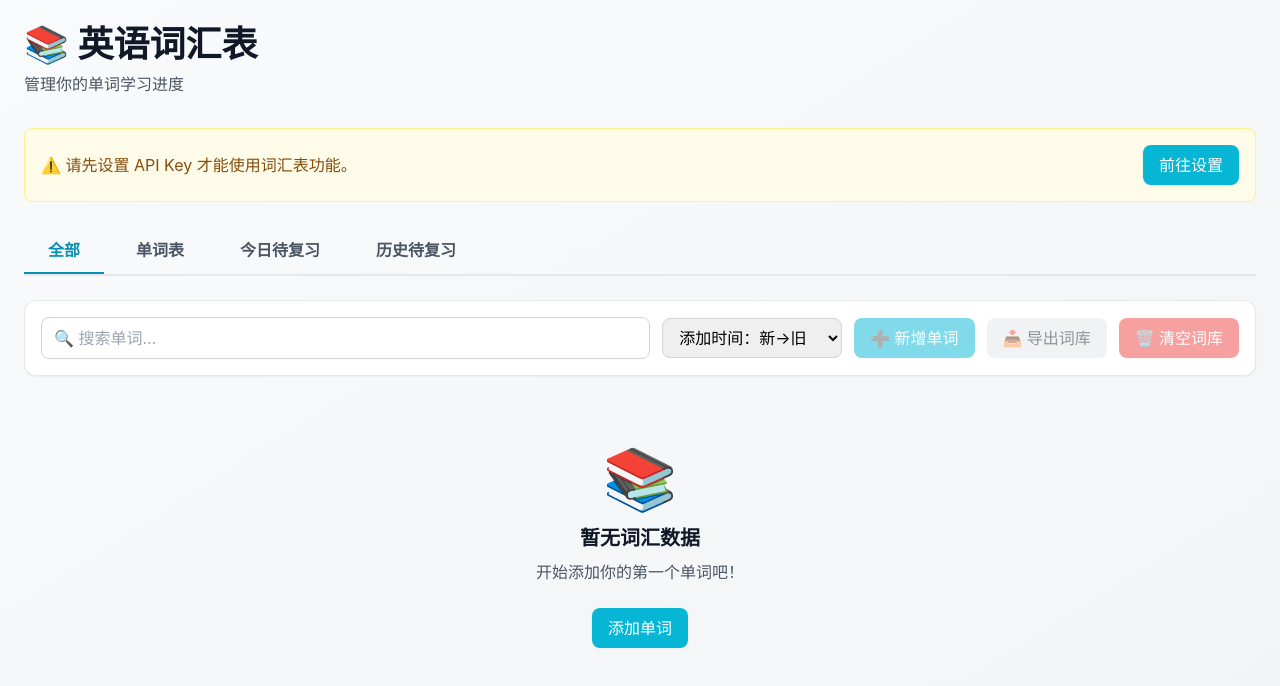
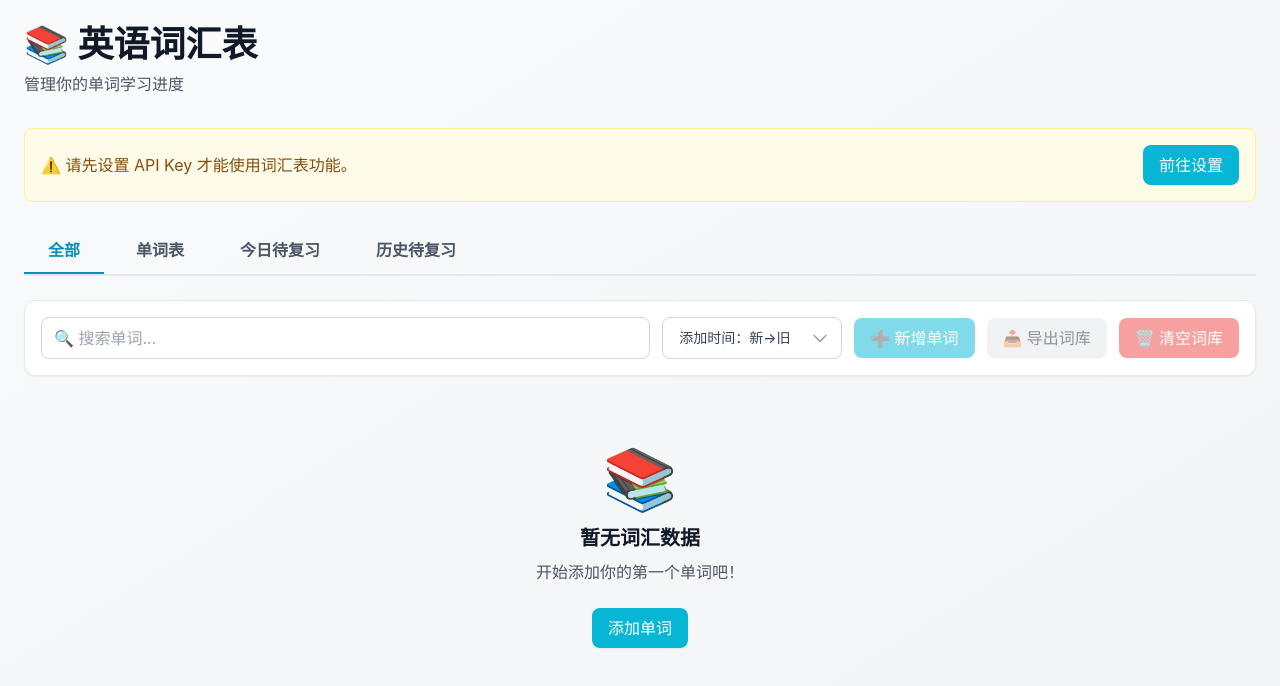
Before and after one commit to API1234/llm-api, a Next.js app: page /board in a window 1280 px wide. Shown: the top 686 px of the page. Built offline with nearby package versions, Linux system fonts and the light colour scheme.

Commit message:
fix: 提交 select 组件

```diff
--- a/app/board/page.tsx
+++ b/app/board/page.tsx
@@ -7,6 +7,7 @@ import AddWordModal from '@/components/AddWordModal';
 import ClearAllModal from '@/components/ClearAllModal';
 import SentenceNoteModal from '@/components/SentenceNoteModal';
 import ReviewPanel from '@/components/ReviewPanel';
+import Select from '@/components/ui/Select';
 import { format } from 'date-fns';
 
 const showToast = (message: string, type: 'success' | 'error' | 'warning' | 'info' = 'info') => {
@@ -350,16 +351,18 @@ export default function BoardPage() {
                   className="input w-full"
                 />
               </div>
-              <select
-                value={sortOption}
-                onChange={(e) => setSortOption(e.target.value as SortOption)}
-                className="input w-[180px]"
-              >
-                <option value="time_desc">添加时间：新→旧</option>
-                <option value="time_asc">添加时间：旧→新</option>
-                <option value="alpha_asc">首字母：A→Z</option>
-                <option value="alpha_desc">首字母：Z→A</option>
-              </select>
+              <div className="w-[180px]">
+                <Select
+                  value={sortOption}
+                  onChange={(value) => setSortOption(value as SortOption)}
+                  options={[
+                    { value: 'time_desc', label: '添加时间：新→旧' },
+                    { value: 'time_asc', label: '添加时间：旧→新' },
+                    { value: 'alpha_asc', label: '首字母：A→Z' },
+                    { value: 'alpha_desc', label: '首字母：Z→A' },
+                  ]}
+                />
+              </div>
               <button
                 onClick={() => setShowAddModal(true)}
                 className="btn btn-primary whitespace-nowrap"
--- /dev/null
+++ b/components/ui/Select.tsx
@@ -0,0 +1,128 @@
+'use client';
+
+import { useState, useRef, useEffect } from 'react';
+
+interface SelectOption {
+  value: string;
+  label: string;
+}
+
+interface SelectProps {
+  value: string;
+  onChange: (value: string) => void;
+  options: SelectOption[];
+  className?: string;
+  disabled?: boolean;
+}
+
+export default function Select({
+  value,
+  onChange,
+  options,
+  className = '',
+  disabled = false,
+}: SelectProps) {
+  const [isOpen, setIsOpen] = useState(false);
+  const selectRef = useRef<HTMLDivElement>(null);
+
+  const selectedOption = options.find(opt => opt.value === value) || options[0];
+
+  // 点击外部关闭
+  useEffect(() => {
+    const handleClickOutside = (event: MouseEvent) => {
+      if (selectRef.current && !selectRef.current.contains(event.target as Node)) {
+        setIsOpen(false);
+      }
+    };
+
+    if (isOpen) {
+      document.addEventListener('mousedown', handleClickOutside);
+      return () => document.removeEventListener('mousedown', handleClickOutside);
+    }
+  }, [isOpen]);
+
+  // ESC 键关闭
+  useEffect(() => {
+    const handleEscape = (event: KeyboardEvent) => {
+      if (event.key === 'Escape') {
+        setIsOpen(false);
+      }
+    };
+
+    if (isOpen) {
+      document.addEventListener('keydown', handleEscape);
+      return () => document.removeEventListener('keydown', handleEscape);
+    }
+  }, [isOpen]);
+
+  const handleSelect = (optionValue: string) => {
+    onChange(optionValue);
+    setIsOpen(false);
+  };
+
+  return (
+    <div ref={selectRef} className={`relative ${className}`}>
+      {/* 触发器 */}
+      <button
+        type="button"
+        onClick={() => !disabled && setIsOpen(!isOpen)}
+        disabled={disabled}
+        className={`
+          w-full px-4 py-2.5 pr-10 bg-white border border-gray-300 rounded-lg
+          text-sm font-medium text-gray-700 text-left
+          appearance-none cursor-pointer
+          hover:border-gray-400 hover:bg-gray-50
+          focus:outline-none focus:ring-2 focus:ring-blue-500 focus:border-blue-500
+          transition-all duration-200
+          disabled:opacity-50 disabled:cursor-not-allowed
+          ${isOpen ? 'ring-2 ring-blue-500 border-blue-500' : ''}
+        `}
+      >
+        <span className="block truncate">{selectedOption?.label || '请选择'}</span>
+        {/* 下拉箭头 */}
+        <div className="absolute inset-y-0 right-0 flex items-center pr-3 pointer-events-none">
+          <svg
+            className={`w-5 h-5 text-gray-400 transition-transform duration-200 ${
+              isOpen ? 'transform rotate-180' : ''
+            }`}
+            fill="none"
+            stroke="currentColor"
+            viewBox="0 0 24 24"
+          >
+            <path
+              strokeLinecap="round"
+              strokeLinejoin="round"
+              strokeWidth={2}
+              d="M19 9l-7 7-7-7"
+            />
+          </svg>
+        </div>
+      </button>
+
+      {/* 下拉菜单 */}
+      {isOpen && (
+        <div className="absolute z-50 w-full mt-1 bg-white border border-gray-300 rounded-lg shadow-lg overflow-hidden">
+          <div className="py-1 max-h-60 overflow-auto">
+            {options.map((option) => (
+              <button
+                key={option.value}
+                type="button"
+                onClick={() => handleSelect(option.value)}
+                className={`
+                  w-full px-4 py-2.5 text-sm text-left transition-colors duration-150
+                  ${
+                    option.value === value
+                      ? 'bg-blue-50 text-blue-700 font-medium'
+                      : 'text-gray-700 hover:bg-gray-50'
+                  }
+                `}
+              >
+                {option.label}
+              </button>
+            ))}
+          </div>
+        </div>
+      )}
+    </div>
+  );
+}
```
